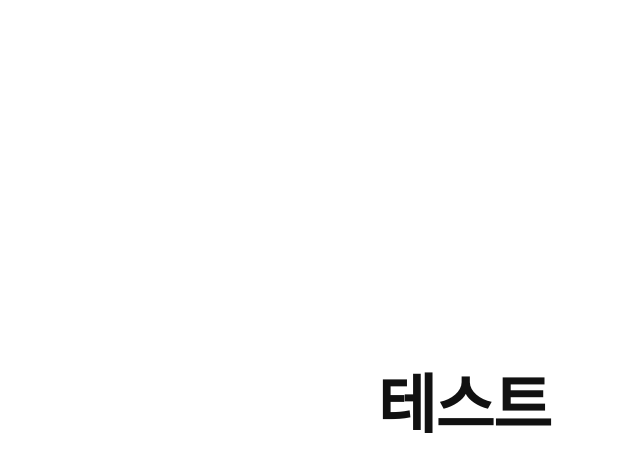
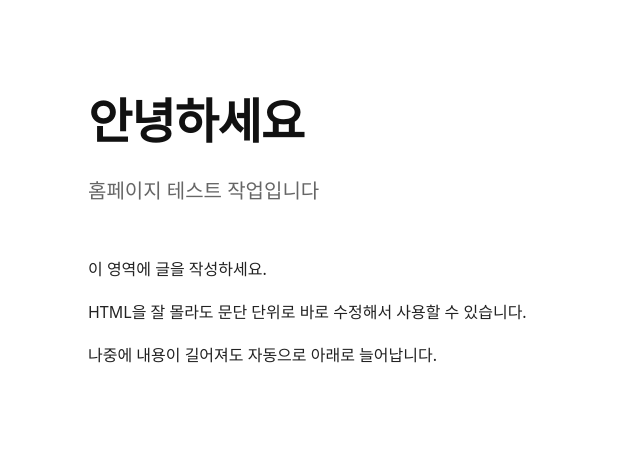
Before and after one commit to KwonTaeyoung247/homepage_test, a plain HTML site: page index.html in a window 1280 px wide. Shown: the whole page, without its empty margins (176-816 px from the left). Drawn offline with Linux system fonts and the light colour scheme.

Commit message:
Update index.html
v.1.1

```diff
--- a/index.html
+++ b/index.html
@@ -3,36 +3,61 @@
 <head>
   <meta charset="utf-8" />
   <meta name="viewport" content="width=device-width, initial-scale=1" />
-  <title>테스트</title>
+  <title>홈페이지 테스트</title>
+
   <style>
-    html, body {
-      height: 100%;
+    body {
       margin: 0;
       background: #ffffff;
       font-family: system-ui, -apple-system, "Segoe UI", Roboto, "Noto Sans KR", Arial, sans-serif;
       color: #111;
+      line-height: 1.7;
     }
 
-    .wrap {
-      height: 100%;
-      display: flex;
-      align-items: center;
-      justify-content: center;
-      padding: 24px;
+    .container {
+      max-width: 800px;
+      margin: 0 auto;
+      padding: 80px 24px;
       box-sizing: border-box;
     }
 
     h1 {
-      margin: 0;
-      font-size: 64px;
+      margin: 0 0 12px 0;
+      font-size: 48px;
       font-weight: 800;
       letter-spacing: -0.02em;
     }
+
+    h2 {
+      margin: 0 0 48px 0;
+      font-size: 20px;
+      font-weight: 400;
+      color: #666;
+    }
+
+    .content {
+      font-size: 16px;
+      color: #222;
+    }
+
+    .content p {
+      margin: 0 0 16px 0;
+    }
   </style>
 </head>
+
 <body>
-  <div class="wrap">
-    <h1>테스트</h1>
+  <div class="container">
+    <h1>안녕하세요</h1>
+    <h2>홈페이지 테스트 작업입니다</h2>
+
+    <!-- ▼▼▼ 여기부터 글만 수정해서 쓰면 됨 ▼▼▼ -->
+    <div class="content">
+      <p>이 영역에 글을 작성하세요.</p>
+      <p>HTML을 잘 몰라도 문단 단위로 바로 수정해서 사용할 수 있습니다.</p>
+      <p>나중에 내용이 길어져도 자동으로 아래로 늘어납니다.</p>
+    </div>
+    <!-- ▲▲▲ 여기까지만 수정 ▲▲▲ -->
   </div>
 </body>
 </html>
```
